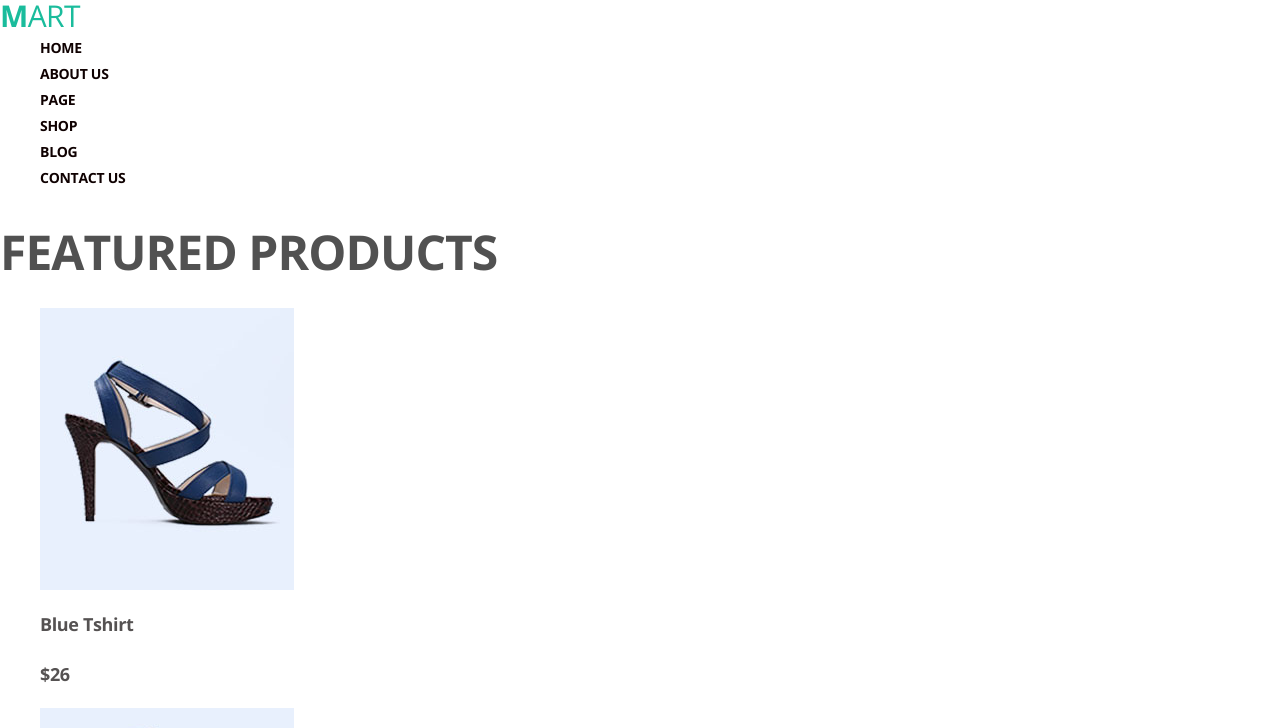
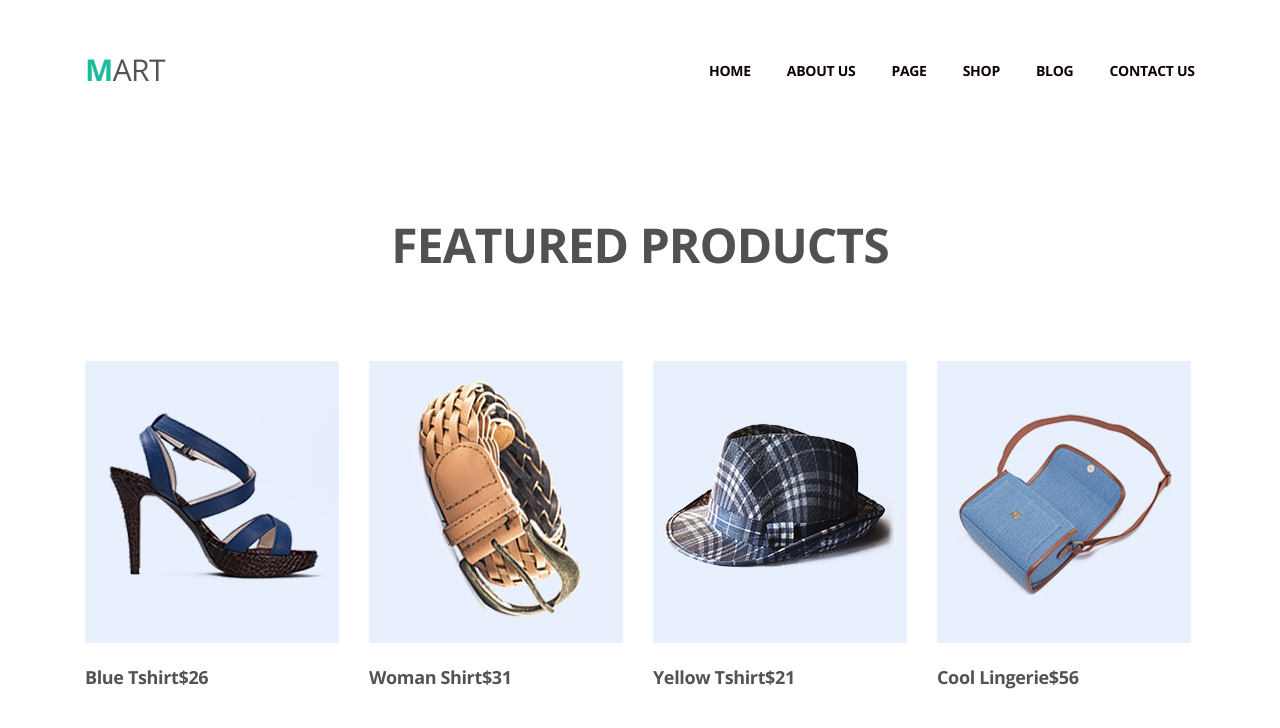
Before and after one commit to Oleh-Lee/goit-fe-course, a plain HTML site: page html-css/module-4/index.html in a window 1280 px wide. Shown: the top 728 px of the page. Drawn offline with nearby package versions, Linux system fonts and the light colour scheme.

Commit message:
added floats

```diff
--- a/html-css/module-4/css/style.css
+++ b/html-css/module-4/css/style.css
@@ -1,3 +1,17 @@
+html{
+    box-sizing:border-box;
+}
+*,
+*::before,
+*::after{
+    box-sizing: inherit;
+}
+Для изображений в стили копируйте:
+img {
+   display: block;
+   max-width: 100%;
+   height: auto;
+}
 .visually-hidden:not(:focus):not(:active),
 input[type="checkbox"].visually-hidden,
 input[type="radio"].visually-hidden{
@@ -18,9 +32,24 @@ body{
     font-size: 14px;
     line-height: 26px;
 }
+.clearfix::after{
+    display: table;
+    content: "";
+    clear: both;
+}
+.container{
+    width: 1110px;
+    margin: 0 auto;
+}
+header{
+    padding-top: 54px;
+    padding-bottom: 100px;
+}
 .logo{
-    font-size: 0px;
+    margin: 0;
+    padding: 0;
     list-style: none;
+    float: left;
 }
 .logo a{
     font-size: 30px;
@@ -34,14 +63,28 @@ body{
 .logo a:hover{
     color: #1abc9c;
 }
+
 .logo::first-letter{
     font-family: 'Open Sans', sans-serif;
     font-weight: 700;
     color: #1abc9c;
 }
+
 .site-navigation{
-    font-size: 0px;
     list-style: none;
+    margin: 0;
+    margin-top: 4px;
+    padding: 0;
+    float: right;
+    width: 486px;
+
+
+    }
+    .site-navigation li{
+        float: left;
+    }
+    .site-navigation li:not(:last-child){
+        margin-right: 36px;
     }
 .site-navigation a{
     color: #0f0101;
@@ -55,8 +98,9 @@ body{
 .site-navigation a:hover{
     color: #1abc9c;
 }
-h2{
-    font-size: 0;
+.product-title{
+    text-align: center;
+    margin-bottom: 100px;
 }
 .product-title{
     font-weight: 700;
@@ -68,14 +112,31 @@ h2{
 }
 .product-list{
     list-style: none;
-    font-size: 0;
+    margin: 0;
+    padding: 0;
+}
+.product-list-item{
+    width: 254px;
+    margin-right: 30px;
+    margin-bottom: 50px;
+}
+.product-list-item:nth-child(4n){
+    margin-right: 0;
+}
+.product-list-item{
+    float: left;
 }
 .product-list-item p{
     font-weight: 700;
     font-size: 18px;
     line-height: 32px;
     letter-spacing: -0.360px;
+    float: left;
 }
+
+
+
+
 .news-title{
     font-weight: 700;
     font-size: 48px;
@@ -83,11 +144,22 @@ h2{
     text-transform: uppercase;
     color: #515151;
     letter-spacing: -0.96px;
+    text-align: center;
 }
 .news-list{
     list-style: none;
-    font-size: 0;
-
+    margin: 0;
+    padding: 0;
+}
+.news-list-item{
+    width: 346px;
+    margin-right: 30px;
+}
+.news-list-item:nth-child(3n){
+    margin: 0;
+}
+.news-list-item{
+    float: left;
 }
 .article-title{
 font-size: 18px;
--- a/html-css/module-4/index.html
+++ b/html-css/module-4/index.html
@@ -14,10 +14,13 @@
 
 <body>
 <h1 class="visually-hidden">Our amazing pain and gain website</h1>
-    <header class="page-header">
-        <nav>
-            <li class="logo"><a href="#" class="site-logo">Mart</a></li>
-            <ul class="site-navigation">
+<div class="container">
+<header class="page-header">
+        <nav class="clearfix">
+
+            <li class="logo clearfix"><a href="#" class="site-logo">Mart</a></li>
+
+            <ul class="site-navigation clearfix">
                 <li><a class="main-menu-link" href="#">Home</a></li>
                 <li><a class="main-menu-link" href="#">About Us</a></li>
                 <li><a class="main-menu-link" href="#">Page</a></li>
@@ -30,9 +33,9 @@
 
     <main>
 
-        <section class="products">
+        <section class="products clearfix">
             <h2 class="product-title">Featured Products</h2>
-            <ul class="product-list">
+            <ul class="product-list clearfix">
                 <li class="product-list-item">
                     <img class="product-list-image" src="img/img-1-shoes.jpg" alt="shoes" width="254" height="282">
                     <p class="text">Blue Tshirt</p>
@@ -78,7 +81,7 @@
 
         <section class="news">
             <h2 class="news-title">Latest News</h2>
-            <ul class="news-list">
+            <ul class="news-list clearfix">
                 <li class="news-list-item">
                     <img class="news-list-image" src="img/img-9-pad.jpg" alt="pad" width="346" height="260">
                     <p class="article-title">Lorem Ipsum. Proin gravida nibh vel velit auctor aliquet. Aenean</p>
@@ -109,7 +112,7 @@
         </section>
 
     </main>
-
+</div>
 </body>
 
 </html>
```
